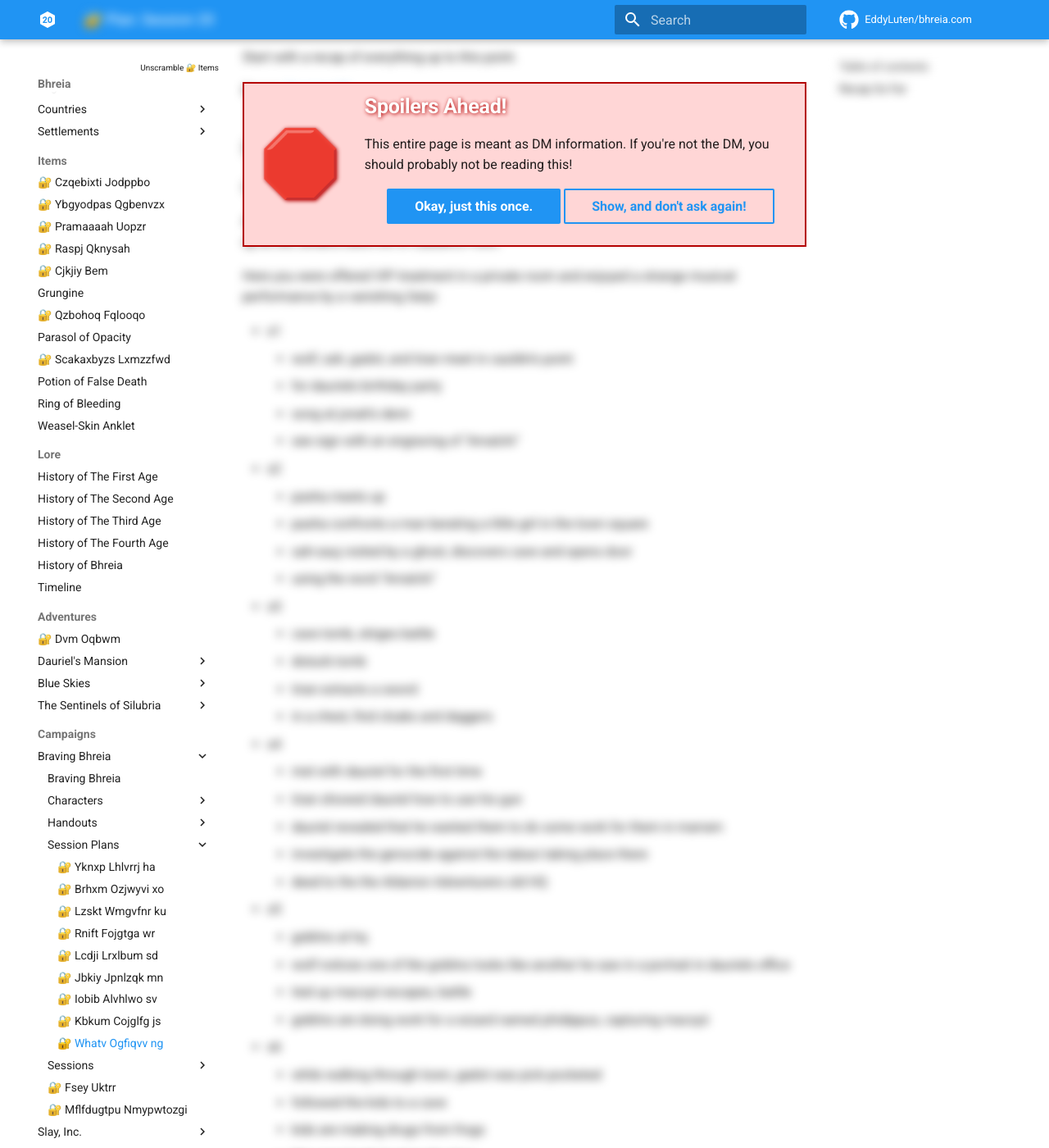
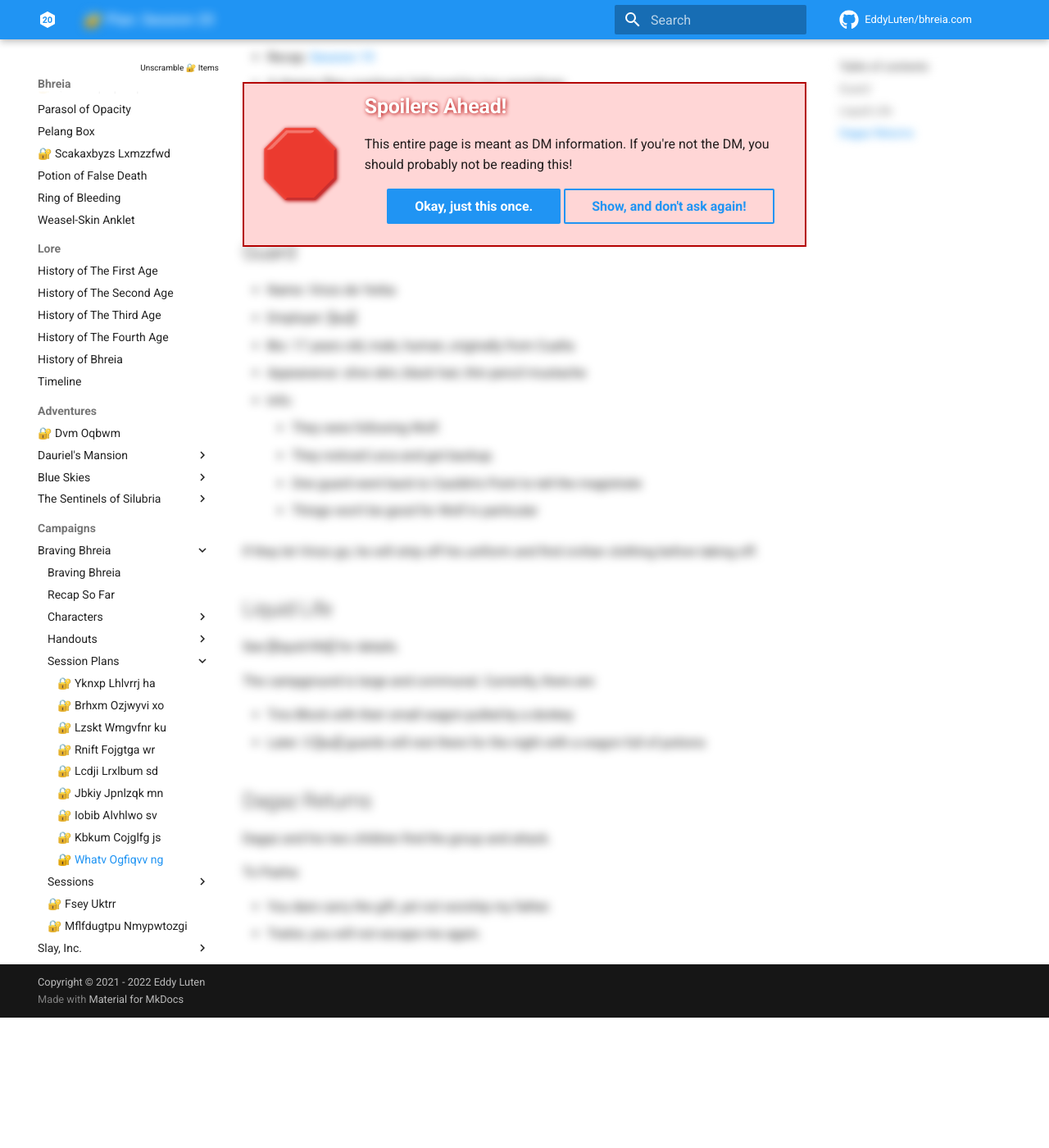
Before and after one commit to EddyLuten/bhreia.com, an MkDocs documentation site: the page built from docs/campaigns/braving-bhreia/plans/plan-20.md, in a window 1280 px wide and 1400 px high, scrolled down 364 px. Shown: the whole window at 82% size. Built offline with MkDocs 1.6.1 and Material for MkDocs 9.7.7, drawn with Linux system fonts in a browser that asks for light colours; comment, search, counter and statistics services are not loaded; after the commit the page ends 1605 px from its top, so only the background shows below that; some of the changed text lies outside the part shown.

Commit message:
Prep for s20

```diff
--- a/docs/campaigns/braving-bhreia/plans/plan-20.md
+++ b/docs/campaigns/braving-bhreia/plans/plan-20.md
@@ -8,131 +8,41 @@ categories:
 
 --8<-- "spoiler.html"
 
-Start with a recap of everything up to this point.
+- Recap: [Session 19](../sessions/session-19.md)
+- A dragon flies overhead, followed by two wyrmlings
+  - It's the same one they fought, but larger
+  - They're flying slowly, maybe looking for something
+- [[liquid-life]]
+- Poll for S21: [Poll Link](https://whenavailable.com/event/HTPL79osnkYxunMPA)
 
-Recap: [Session 19](../sessions/session-19.md)
+## Guard
 
-## Recap So Far
+- Name: Vinzo de Yerba
+- Employer: [[au]]
+- Bio: 17 years old, male, human, originally from Cuaña
+- Appearance: olive skin, black hair, thin pencil mustache
+- Info:
+  - They were following Wolf.
+  - They noticed Leca and got backup.
+  - One guard went back to Cauldin's Point to tell the magistrate
+  - Things won't be good for Wolf in particular
 
-(s1)
+If they let Vinzo go, he will strip off his uniform and find civilian clothing before taking off.
 
-After a harrowing journey through a violent thunderstorm, Wolf, Sah-Sauj, Gadot, and Tiran met up at the Jonah's Denn inn in Cauldin's Point.
+## Liquid Life
 
-Here you were offered VIP treatment in a private room and enjoyed a strange musical performance by a vanishing Satyr.
+See [[liquid-life]] for details.
 
-- s1
-  - wolf, sah, gadot, and tiran meet in cauldin's point
-  - for dauriels birthday party
-  - song at jonah's denn
-  - see sign with an engraving of "Amalchi"
-- s2
-  - pasha meets up
-  - pasha confronts a man berating a little girl in the town square
-  - sah-sauj visited by a ghost, discovers cave and opens door
-  - using the word "Amalchi"
-- s3
-  - cave tomb, stirges battle
-  - disturb tomb
-  - tiran extracts a sword
-  - in a chest, find cloaks and daggers
-- s4
-  - met with dauriel for the first time
-  - tiran showed dauriel how to use his gun
-  - dauriel revealed that he wanted them to do some work for them in marram
-  - investigate the genocide against the tabaxi taking place there
-  - deed to the the Aldarion Adventurers old HQ
-- s5
-  - goblins at hq
-  - wolf notices one of the goblins looks like another he saw in a portrait in dauriels office
-  - tied up macoyii escapes, battle
-  - goblins are doing work for a wizard named phidippus, capturing macoyii
-- s6
-  - while walking through town, gadot was pick pocketed
-  - followed the kids to a cave
-  - kids are making drugs from frogs
-  - this cave leads back to the door
-  - tiran noticed a magical volume in front of the door
-  - want to ask the kids for information
-  - kis are passed out, can't wake them
-- s7
-  - while sleeping in the woods, Wolf has a vision of a scarred woman holding a baby made of dirt and five moons coalescing into one
-  - night turned into day momentarily
-  - gadot dreamed of flying over a jungle and his father jumping off a cliff edge
-  - sah-sauj dreamed of a blue flash of light and the words "you'll know me when you see me"
-  - went to the party
-  - moreus crushed the sphere, was carried off
-  - dauriel collapses, the party scatters
-  - sah-sauj stabilizes dauriel long enough for him to say "don't let moreus descend"
-- s8
-  - and also tells him that 35 years ago he trapped some kind of malevolent entity in the orb that moreus crushed
-  - dauriel passed out again and everyone followed moreus body into the basement
-  - it phased through a wooden door locked with a music puzzle, the same theme the satyr played in the inn on the first night
-  - golem control puzzle, solved by pasha and sah-sauj
-- s9
-  - kill borlok, meet bhreia, get gifts
-  - rhea asked "where's borlok?"
-- s10
-  - gadot convinced her that he "couldn't make it" and she led them
-  - up the spire
-  - phidippus feeding macoyii puppy blood to moreus
-  - moreus body suspended by tubes feeding blood into him
-  - body cracking with blue light
-  - battle with phidippus
-  - too late, moreus "hatched"
-  - dragon emerged
-  - flapped wings, transported into blue void
-  - then a distant and blurred vision of a strange place
-  - back in the void
-  - and escaped
-- s11
-  - emerged in the crater that used to be cauldin's point
-  - tiran noticed a weird construct at the crater
-  - met up with Mike and Hurq, realize it's one year later
-  - the sun hasn't set in a year
-  - went to the survivors camp
-  - tirans mom is in town
-  - saved ramona the goat, assaulted halfling
-  - went to the forge
-  - met sophia an agorius
-- s12
-  - fetch construct
-  - wolf was served and expected to come to court the next day
-  - a small juvenile dragon appeared on the way home
-- s13
-  - agorius knocked unconscious
-  - pasha thought his skin felt not quite right
-  - beat dragon, but it managed to fly away
-  - arrived at the forge
-  - agorius revealed himself to pasha as phidippus
-  - told him he's special and was supposed to be sacrificed
-  - managed to escape Pasha's grasp and sneak away
-  - confront sophia about phidippus
-  - realize that all of the clocks have bad crystals
-  - when touching the crystal, pasha had the same vision as gadot
-  - flying over a jungle
-- s14
-  - gadot created a fake deed for ramona to try and help wolf
-- s15
-  - gadot confronted burron piquette
-  - made a deal with him to settle for 800 gp
-  - but needed more time to raise the money
-- s16
-  - burron's associate mounted a horse and left camp
-  - followed and were ambushed by his men
-  - they were defeated
-  - a remaining bandit told them it was a distraction
-  - the real action was at the forge
-  - found a trail leading into the woods
-- s17
-  - sah-sauj and wolf followed the path
-  - the rest went to the forge, hauling ass
-  - sah-sauj and wolf were able to find evidence in the camp
-  - a wanted poster for burron
-  - the forge was on fire, ramona lay slashed by the river
-  - however, ramona had taken down burron, who bled out
-  - charges dropped, wolf got a real deed
-- s18
-  - sebastian arrived in cauldin's point and met up with the gang
-  - set out to taini
-  - but first rest at wolf's house
-  - but there was a fiddle playing in the distance as approach
+The campground is large and communal. Currently, there are:
+
+- Tino Block with their small wagon pulled by a donkey
+- Later: 3 [[au]] guards will rest there for the night with a wagon full of potions
+
+## Dagaz Returns
+
+Dagaz and his two children find the group and attack.
+
+To Pasha:
+
+- You dare carry the gift, yet not worship my father.
+- Traitor, you will not escape me again.
```
Also changed, not shown: docs/adventures/dauriels-mansion/sidequests/liquid-life.md (+3 -5 lines), docs/campaigns/braving-bhreia/game-notes.md (+3 -0 lines), docs/campaigns/braving-bhreia/recap-so-far.md (added, +137 -0 lines), docs/campaigns/braving-bhreia/sessions/session-20.md (+1 -1 lines), docs/items/pelang-box.md (added, +33 -0 lines).
